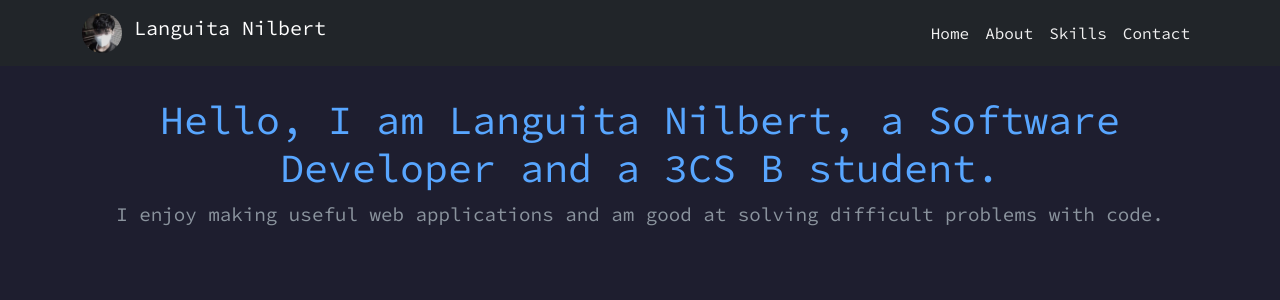
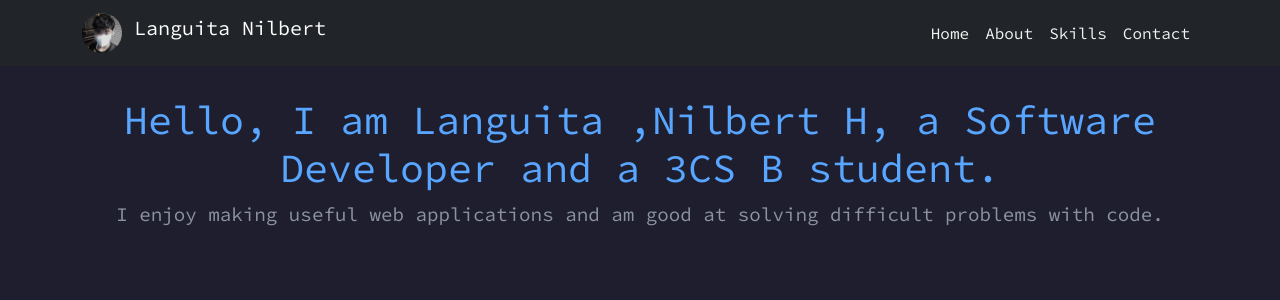
Before and after one commit to BAINABAICODE/ProfileReact, a React (Create React App) app: page / in a window 1280 px wide. Shown: the top 300 px of the page. Built offline with nearby package versions, Linux system fonts and the light colour scheme.

Commit message:
super final code

```diff
--- a/src/components/Home.js
+++ b/src/components/Home.js
@@ -4,7 +4,7 @@ import React from 'react';
 const Home = () => {
   return (
     <div className="text-center home-section">
-      <h1>Hello, I am Languita Nilbert, a Software Developer and a 3CS B student.</h1>
+      <h1>Hello, I am Languita ,Nilbert H, a Software Developer and a 3CS B student.</h1>
       <p>I enjoy making useful web applications and am good at solving difficult problems with code.</p>
     </div>
   );
```
